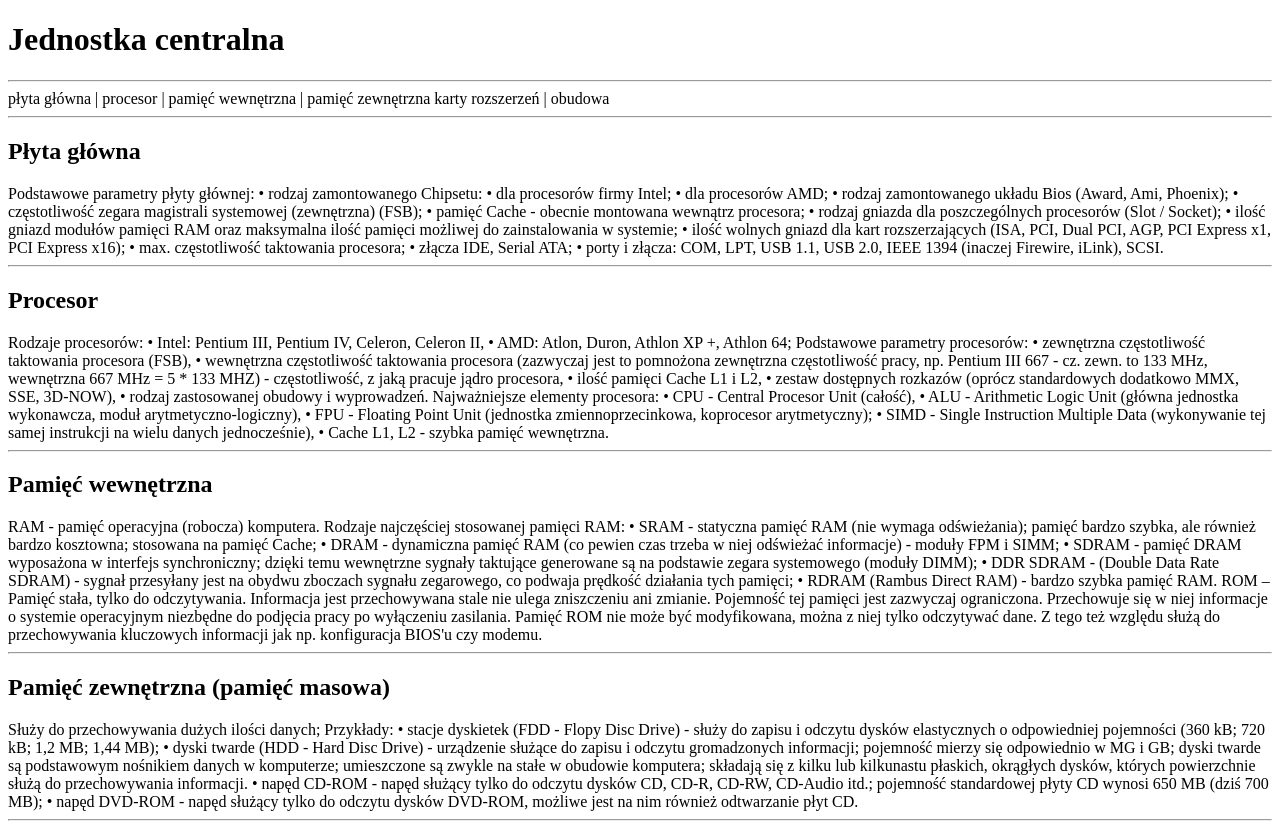
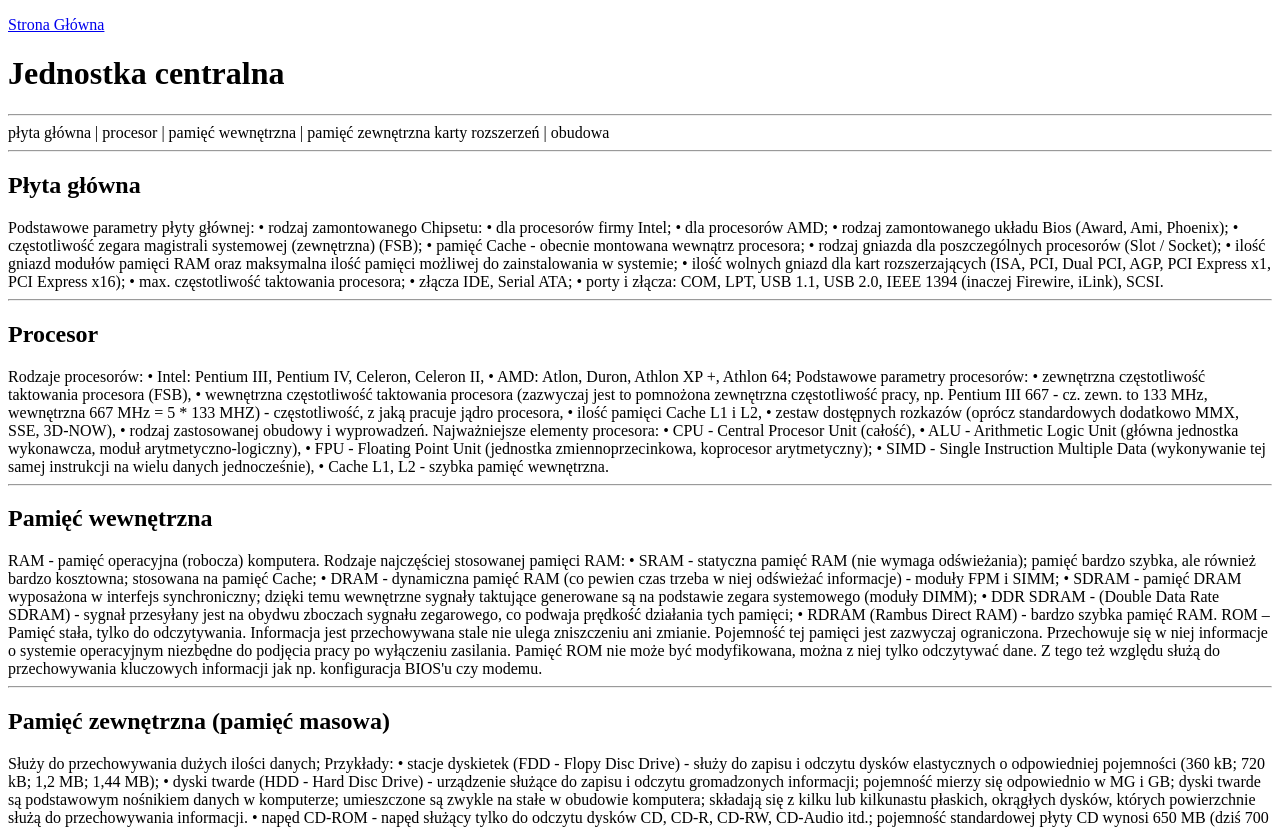
Before and after one commit to Mafioza77/Strona, a plain HTML site: page Jedn_cent.html in a window 1280 px wide. Shown: the top 827 px of the page. Drawn offline with Linux system fonts and the light colour scheme.

Commit message:
Update Jedn_cent.html

```diff
--- a/Jedn_cent.html
+++ b/Jedn_cent.html
@@ -8,6 +8,8 @@
   <meta name="Bartek" content="Bartek Piecha">
 </head>
 <body>
+<p><a href="index.html">Strona Główna</a></p>
+
 <h1>Jednostka centralna</h1>
 <hr>
 płyta główna  |  procesor  |  pamięć wewnętrzna  |  pamięć zewnętrzna
```
